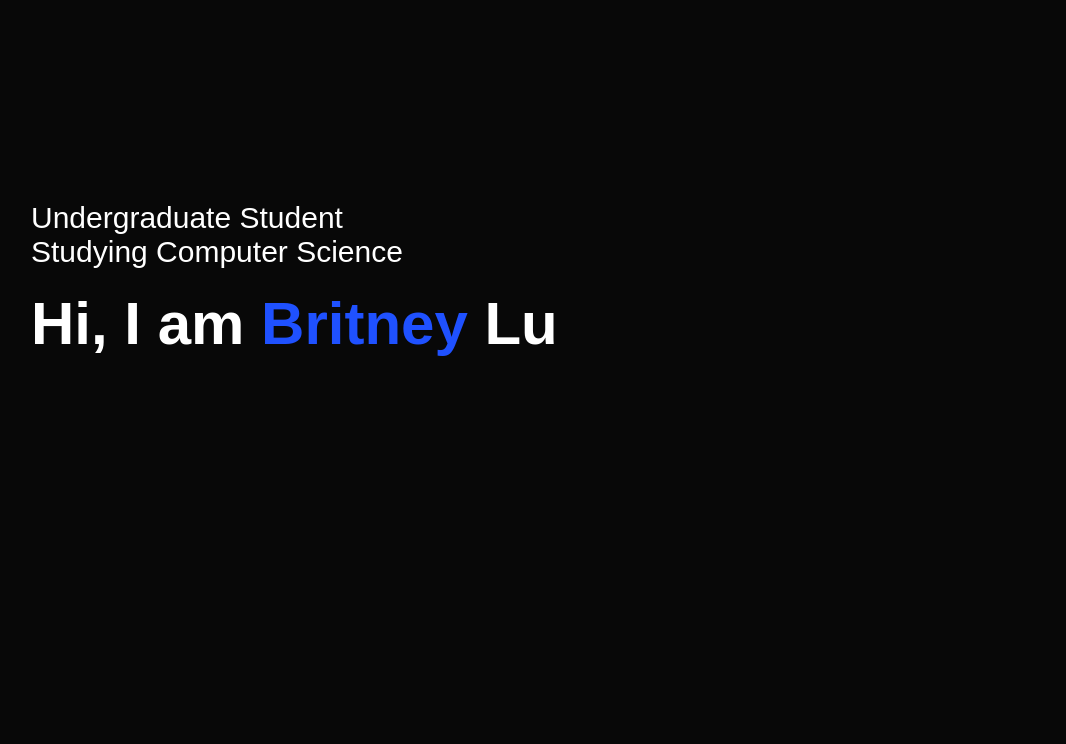
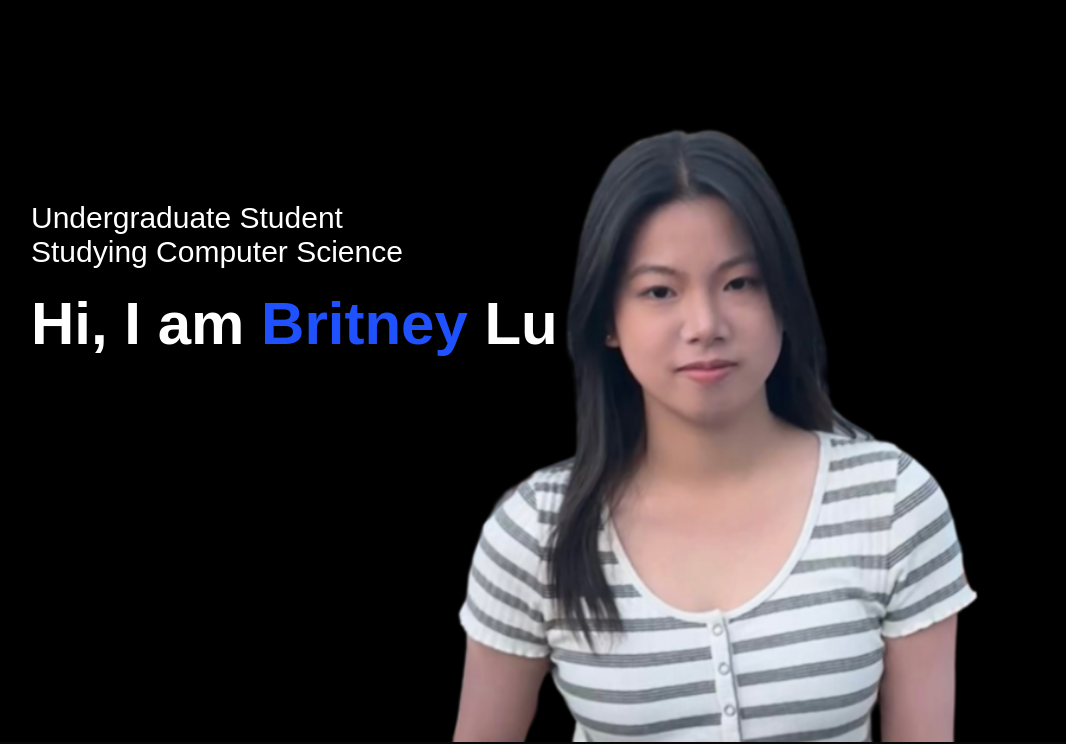
Before and after one commit to britneylu/britneylu, a plain HTML site: page index.html in a window 1280 px wide. Shown: the part 58-802 px from the top of the page, without its empty margins (97-1163 px from the left). Drawn offline with Linux system fonts and the light colour scheme; a script that the page names is missing.

Commit message:
Update style.css

```diff
--- a/style.css
+++ b/style.css
@@ -17,7 +17,7 @@ body {
 #header {
     width: 100%;
     height: 100vh;
-    background-image: url(images/background.png);
+    background-image: url(background.png);
     background-size: cover;
     background-position: center;
 }
```
